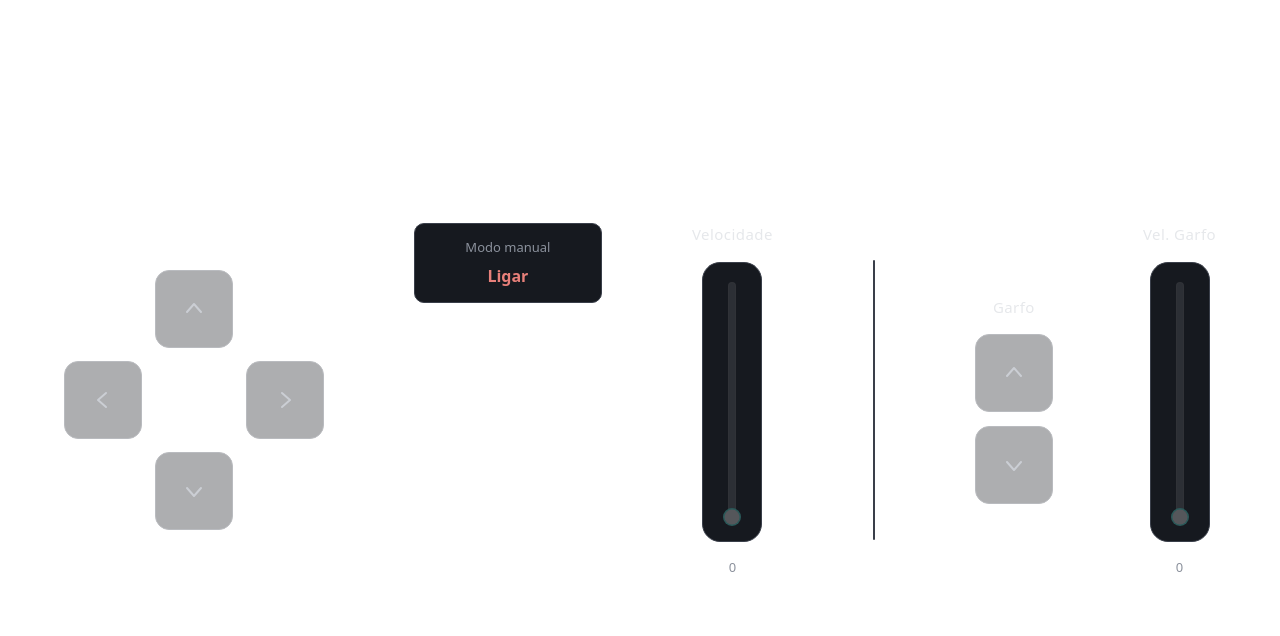
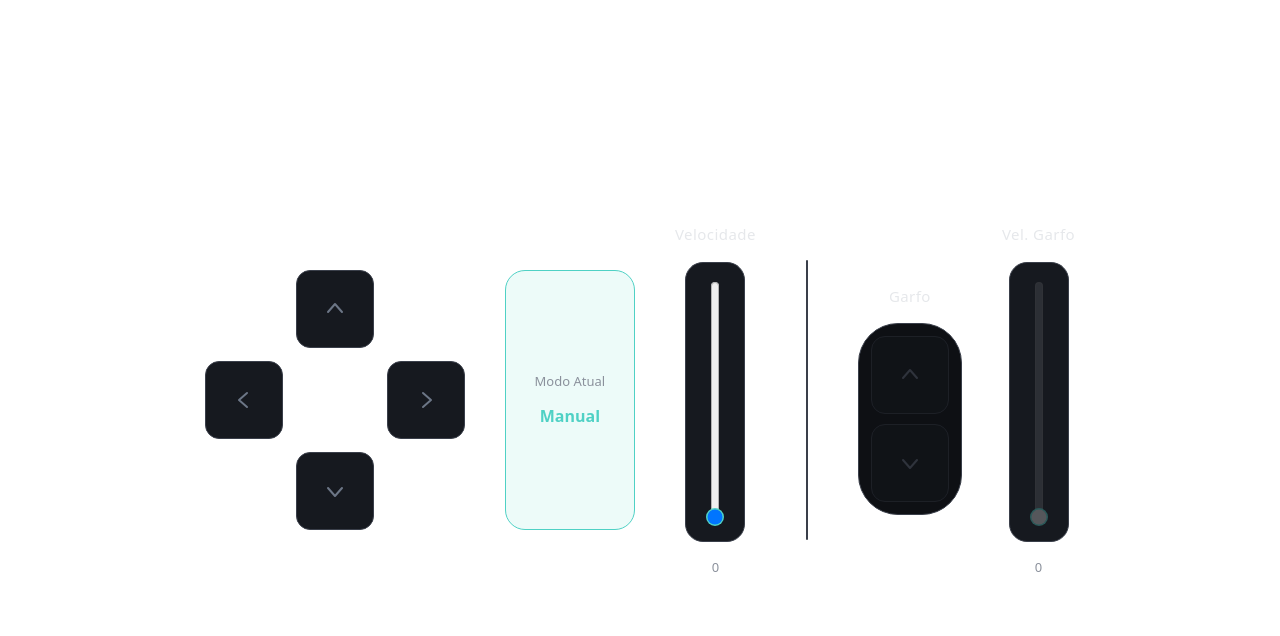
Before and after one commit to newtoncp2/Fork-Lift---ENG4061, a Flask app: page / in a window 1280 px wide. Shown: the top 636 px of the page. Run offline with Flask 3, Linux system fonts and the light colour scheme; some libraries are stand-ins or nearby versions.

Commit message:
altera payload e modo

```diff
--- a/python/server/static/css/menu.css
+++ b/python/server/static/css/menu.css
@@ -24,7 +24,7 @@ body{
 .stage{
   display:flex;
   align-items:center;
-  gap: 90px;
+  gap: 40px; /* Reduzido para agrupar melhor os elementos */
   padding: 60px;
 }
 
@@ -54,21 +54,21 @@ body{
   transition: stroke .15s ease;
 }
 
-.dbtn:hover{
+.dbtn:hover:not(:disabled){
   border-color: var(--accent);
 }
-.dbtn:hover svg{
+.dbtn:hover:not(:disabled) svg{
   stroke: var(--accent);
 }
 
-.dbtn:active,
-.dbtn.is-active{
+.dbtn:active:not(:disabled),
+.dbtn.is-active:not(:disabled){
   background: rgba(79, 209, 197, 0.12);
   border-color: var(--accent);
   transform: scale(0.94);
 }
-.dbtn:active svg,
-.dbtn.is-active svg{
+.dbtn:active:not(:disabled) svg,
+.dbtn.is-active:not(:disabled) svg{
   stroke: var(--accent);
 }
 
@@ -82,20 +82,20 @@ body{
 .dbtn.left  { left: 0;   top: 50%;  transform: translateY(-50%); }
 .dbtn.right { right: 0;  top: 50%;  transform: translateY(-50%); }
 
-/* ---------- MODO MANUAL ---------- */
-.manual-toggle{
-  align-self: flex-start;
-  margin-top: 0;
-  width: 188px;
+/* ---------- SELETOR DE MODO (3 ESTADOS) ---------- */
+.manual-toggle {
+  width: 130px;
+  height: 260px; /* Mesma altura aproximada dos sliders */
   padding: 14px 10px;
   background: var(--panel);
   border: 1px solid var(--line);
-  border-radius: 10px;
+  border-radius: 20px;
   cursor: pointer;
-  display:flex;
+  display: flex;
   flex-direction: column;
-  align-items:center;
-  gap: 6px;
+  align-items: center;
+  justify-content: center;
+  gap: 12px;
   transition: border-color .15s ease, background .15s ease;
 }
 
@@ -109,10 +109,7 @@ body{
   font-weight: 600;
   text-transform: capitalize;
   color: var(--text);
-}
-
-.manual-toggle:hover{
-  border-color: var(--accent);
+  transition: color .15s ease;
 }
 
 .manual-toggle:focus-visible{
@@ -120,21 +117,43 @@ body{
   outline-offset: 2px;
 }
 
-/* desligado = vermelho/atenção (precisa ligar antes de usar os controles) */
-.manual-toggle[data-manual="false"] .manual-toggle-action{
-  color: #e8807a;
-}
-
-/* ligado = verde/ativo */
-.manual-toggle[data-manual="true"]{
+/* Modo 0 (Manual) = Verde/Ativo */
+.manual-toggle[data-mode="0"]{
   border-color: var(--accent);
   background: rgba(79, 209, 197, 0.10);
 }
-.manual-toggle[data-manual="true"] .manual-toggle-action{
+.manual-toggle[data-mode="0"] .manual-toggle-action{
   color: var(--accent);
 }
+.manual-toggle[data-mode="0"]:hover {
+  border-color: #38b2a6; /* Tom levemente mais escuro ao passar o mouse */
+}
 
-/* ---------- CONTROLES BLOQUEADOS (modo manual desligado) ---------- */
+/* Modo 1 (Autônomo) = Vermelho/Bloqueado */
+.manual-toggle[data-mode="1"]{
+  border-color: #e8807a;
+  background: rgba(232, 128, 122, 0.10);
+}
+.manual-toggle[data-mode="1"] .manual-toggle-action{
+  color: #e8807a;
+}
+.manual-toggle[data-mode="1"]:hover {
+  border-color: #d76a64;
+}
+
+/* Modo 3 (Garra) = Laranja/Amarelo */
+.manual-toggle[data-mode="3"]{
+  border-color: #f6ad55;
+  background: rgba(246, 173, 85, 0.10);
+}
+.manual-toggle[data-mode="3"] .manual-toggle-action{
+  color: #f6ad55;
+}
+.manual-toggle[data-mode="3"]:hover {
+  border-color: #ed9b3a;
+}
+
+/* ---------- CONTROLES BLOQUEADOS ---------- */
 .dbtn:disabled,
 .vslider:disabled{
   opacity: 0.35;
@@ -226,6 +245,7 @@ input[type="range"].vslider::-moz-range-thumb{
   text-align:center;
 }
 
+/* ---------- DIVISÓRIA ---------- */
 .vertical-divider {
   width: 2px;
   height: 280px;
@@ -234,6 +254,7 @@ input[type="range"].vslider::-moz-range-thumb{
   border-radius: 2px;
 }
 
+/* ---------- CONTROLES DO GARFO ---------- */
 .fork-dpad {
   display: flex;
   flex-direction: column;
@@ -242,26 +263,26 @@ input[type="range"].vslider::-moz-range-thumb{
 }
 
 .fork-buttons {
-  position: relative;
-  width: 78px;
-  height: 170px; /* Espaço exato para dois botões empilhados */
+  display: flex;
+  flex-direction: column;
+  gap: 10px;
+  background: var(--bg); /* Fundo da cápsula */
+  border: 1px solid var(--line); /* Borda ao redor dos dois botões */
+  padding: 12px;
+  border-radius: 40px; /* Arredondamento perfeito da pílula */
 }
 
-/* Anula o translateX herdado dos botões principais */
+/* Anula o position absolute que esses botões herdaram do D-Pad principal */
 .fork-buttons .dbtn {
-  left: 0;
+  position: relative;
+  left: auto;
+  top: auto;
+  bottom: auto;
   transform: none;
 }
 
-.fork-buttons .dbtn:active,
-.fork-buttons .dbtn.is-active {
-  transform: scale(0.94); /* Mantém o efeito de clique sem deslocar o botão */
+/* Mantém a animação de clique funcionando sem deslocar o botão da pílula */
+.fork-buttons .dbtn:active:not(:disabled),
+.fork-buttons .dbtn.is-active:not(:disabled) {
+  transform: scale(0.94);
 }
-
-.fork-buttons .fork-up {
-  top: 0;
-}
-
-.fork-buttons .fork-down {
-  bottom: 0;
-}
--- a/python/server/static/js/menu.js
+++ b/python/server/static/js/menu.js
@@ -1,126 +1,153 @@
-console.log("JS carregado!")
+console.log("JS carregado!");
 
+// Modos: 0 = Manual (dpad + velocidade), 1 = Autônomo (tudo travado), 3 = Garra (fork-dpad + velocidade)
 let dadosMovimento = {
-  modo : false,
+  modo: 0,
   direcao: "",
-  velocidade: 0,
-  direcaoGarfo: "",
-  velocidadeGarfo: 0
+  velocidade: 0
 };
 
-// Referências dos elementos principais
-const manualToggle = document.getElementById('manualToggle');
-const manualToggleAction = document.getElementById('manualToggleAction');
+// Referências
+const modeToggle = document.getElementById('modeToggle');
+const modeToggleAction = document.getElementById('modeToggleAction');
 const dpadButtons = document.querySelectorAll('.dbtn');
 const speedInput = document.getElementById('speed');
 const speedValue = document.getElementById('speedValue');
-
-// Referências dos novos elementos do garfo
 const forkSpeedInput = document.getElementById('forkSpeed');
 const forkSpeedValue = document.getElementById('forkSpeedValue');
 
-// Modo manual: liga/desliga e bloqueia os demais controles quando desligado
-function setManualMode(isOn){
-  manualToggle.dataset.manual = isOn;
-  manualToggle.setAttribute('aria-pressed', isOn);
-  manualToggleAction.textContent = isOn ? 'desligar' : 'ligar';
+// Botões do dpad principal (movimento) e do garfo, separados
+const moveButtons = document.querySelectorAll('.dpad .dbtn');
+const forkButtons = document.querySelectorAll('.fork-buttons .dbtn');
 
-  dpadButtons.forEach(btn => btn.disabled = !isOn);
-  speedInput.disabled = !isOn;
-  forkSpeedInput.disabled = !isOn; // Destrava também o slider do garfo
+// Função que aplica as regras de cada modo
+function setMode(newMode) {
+  dadosMovimento.modo = newMode;
+  modeToggle.dataset.mode = newMode;
 
-  // Envie esse valor (true/false) junto com as outras informações da requisição
-  console.log('Modo manual:', isOn);
+  let moveEnabled = false;
+  let forkEnabled = false;
+
+  if (newMode === 0) {
+    modeToggleAction.textContent = "Manual";
+    moveEnabled = true;
+  } else if (newMode === 1) {
+    modeToggleAction.textContent = "Autônomo";
+    // tudo travado
+  } else if (newMode === 3) {
+    modeToggleAction.textContent = "Garra";
+    forkEnabled = true;
   }
 
+  // Habilita/desabilita cada conjunto de controles de acordo com o modo
+  moveButtons.forEach(btn => btn.disabled = !moveEnabled);
+  forkButtons.forEach(btn => btn.disabled = !forkEnabled);
+  speedInput.disabled = !moveEnabled;
+  forkSpeedInput.disabled = !forkEnabled;
+
+  // Zera o slider e o valor exibido do controle que ficou desabilitado,
+  // para não carregar um valor "fantasma" de um modo anterior
+  if (!moveEnabled) {
+    speedInput.value = 0;
+    speedValue.textContent = "0";
+  }
+  if (!forkEnabled) {
+    forkSpeedInput.value = 0;
+    forkSpeedValue.textContent = "0";
+  }
+
+  // Como trocamos de modo, a velocidade e a direção antigas não fazem
+  // mais sentido para o novo contexto
+  dadosMovimento.velocidade = 0;
+  dadosMovimento.direcao = "";
+}
+
+// Lógica de ciclo de modos no clique
+modeToggle.addEventListener('click', () => {
+  let currentMode = dadosMovimento.modo;
+  let nextMode;
+
+  if (currentMode === 0) nextMode = 1;
+  else if (currentMode === 1) nextMode = 3;
+  else if (currentMode === 3) nextMode = 0;
+
+  setMode(nextMode);
+  console.log('Modo alterado para:', nextMode);
+  enviaDados();
+});
+
+// Inicializa a tela no estado correto
+setMode(0);
+
 document.addEventListener('keydown', (event) => {
+  const modo = dadosMovimento.modo;
 
-  if (manualToggle.dataset.manual !== 'true')
-    return;
+  // Autônomo: teclado não faz nada
+  if (modo === 1) return;
 
-  switch(event.key) {
+  switch (event.key) {
     case 'ArrowUp':
     case 'w':
+      if (modo !== 0) return; // só no modo Manual
       dadosMovimento.direcao = 'up';
       break;
-
     case 'ArrowDown':
     case 's':
+      if (modo !== 0) return;
       dadosMovimento.direcao = 'down';
       break;
-
     case 'ArrowLeft':
     case 'a':
+      if (modo !== 0) return;
       dadosMovimento.direcao = 'left';
       break;
-
     case 'ArrowRight':
     case 'd':
+      if (modo !== 0) return;
       dadosMovimento.direcao = 'right';
       break;
-
-    // Atalhos extras para o garfo (Q = Sobe, E = Desce)
     case 'q':
-      dadosMovimento.direcaoGarfo = 'fork-up';
+      if (modo !== 3) return; // só no modo Garra
+      dadosMovimento.direcao = 'fork-up';
       break;
-
     case 'e':
-      dadosMovimento.direcaoGarfo = 'down';
+      if (modo !== 3) return;
+      dadosMovimento.direcao = 'fork-down';
       break;
-
     default:
       return;
   }
-
   enviaDados();
 });
 
-manualToggle.addEventListener('click', () => {
-  const isOn = manualToggle.dataset.manual === 'true';
-  setManualMode(!isOn);
-  dadosMovimento.modo = !isOn;
-  console.log(!isOn);
-  enviaDados();
-});
-
-// Botões direcionais
-document.querySelectorAll('.dbtn').forEach(btn => {
+// Cliques nos botões do dpad (movimento) e do garfo
+dpadButtons.forEach(btn => {
   btn.addEventListener('click', () => {
-    const direcaoPressionada = btn.dataset.dir;
-
-    // Se o data-dir começar com "fork-", é comando do garfo
-    if (direcaoPressionada.startsWith('fork-')) {
-      // Remove o "fork-" do nome para enviar apenas "up" ou "down"
-      dadosMovimento.direcaoGarfo = direcaoPressionada.replace('fork-', '');
-      console.log('Garfo:', dadosMovimento.direcaoGarfo);
-    } else {
-      // Se não, é comando das rodas
-      dadosMovimento.direcao = direcaoPressionada;
-      console.log('Rodas:', dadosMovimento.direcao);
-    }
-
+    dadosMovimento.direcao = btn.dataset.dir;
+    console.log('Direção pressionada:', dadosMovimento.direcao);
     enviaDados();
   });
 });
 
-// Slider de velocidade principal
+// Slider de velocidade das rodas — só atualiza dadosMovimento no modo Manual
 speedInput.addEventListener('input', () => {
   speedValue.textContent = speedInput.value;
-  dadosMovimento.velocidade = parseInt(speedInput.value); // Convertido para Inteiro
-  console.log('Velocidade:', speedInput.value);
-  enviaDados()
+  if (dadosMovimento.modo !== 0) return;
+  dadosMovimento.velocidade = parseInt(speedInput.value);
+  console.log('Velocidade das Rodas:', speedInput.value);
+  enviaDados();
 });
 
-// Slider de velocidade do garfo
+// Slider de velocidade do garfo — só atualiza dadosMovimento no modo Garra
 forkSpeedInput.addEventListener('input', () => {
   forkSpeedValue.textContent = forkSpeedInput.value;
-  dadosMovimento.velocidadeGarfo = parseInt(forkSpeedInput.value); // Convertido para Inteiro
-  console.log('Velocidade Garfo:', forkSpeedInput.value);
-  enviaDados()
+  if (dadosMovimento.modo !== 3) return;
+  dadosMovimento.velocidade = parseInt(forkSpeedInput.value);
+  console.log('Velocidade do Garfo:', forkSpeedInput.value);
+  enviaDados();
 });
 
-function enviaDados()
-{
+function enviaDados() {
   fetch('/', {
     method: 'POST',
     headers: {
--- a/python/server/templates/menu.html
+++ b/python/server/templates/menu.html
@@ -11,29 +11,29 @@
     <div class="stage">
 
         <div class="dpad">
-            <button class="dbtn up" data-dir="up" aria-label="Mover para cima" disabled>
+            <button class="dbtn up" data-dir="up" aria-label="Mover para cima">
                 <svg width="28" height="28" viewBox="0 0 28 28"><path d="M7 17 L14 9 L21 17" fill="none" stroke-width="2" stroke-linecap="round" stroke-linejoin="round"/></svg>
             </button>
-            <button class="dbtn left" data-dir="left" aria-label="Mover para esquerda" disabled>
+            <button class="dbtn left" data-dir="left" aria-label="Mover para esquerda">
                 <svg width="28" height="28" viewBox="0 0 28 28"><path d="M17 7 L9 14 L17 21" fill="none" stroke-width="2" stroke-linecap="round" stroke-linejoin="round"/></svg>
             </button>
-            <button class="dbtn right" data-dir="right" aria-label="Mover para direita" disabled>
+            <button class="dbtn right" data-dir="right" aria-label="Mover para direita">
                 <svg width="28" height="28" viewBox="0 0 28 28"><path d="M11 7 L19 14 L11 21" fill="none" stroke-width="2" stroke-linecap="round" stroke-linejoin="round"/></svg>
             </button>
-            <button class="dbtn down" data-dir="down" aria-label="Mover para baixo" disabled>
+            <button class="dbtn down" data-dir="down" aria-label="Mover para baixo">
                 <svg width="28" height="28" viewBox="0 0 28 28"><path d="M7 11 L14 19 L21 11" fill="none" stroke-width="2" stroke-linecap="round" stroke-linejoin="round"/></svg>
             </button>
         </div>
 
-        <button class="manual-toggle" id="manualToggle" data-manual="false" aria-pressed="false">
-            <span class="manual-toggle-title">Modo manual</span>
-            <span class="manual-toggle-action" id="manualToggleAction">ligar</span>
+        <button class="manual-toggle" id="modeToggle" data-mode="0">
+            <span class="manual-toggle-title">Modo Atual</span>
+            <span class="manual-toggle-action" id="modeToggleAction">Manual</span>
         </button>
 
         <div class="speed-block">
             <div class="speed-label">Velocidade</div>
             <div class="speed-track-wrap">
-                <input class="vslider" type="range" min="0" max="100" value="0" id="speed" aria-label="Velocidade" disabled>
+                <input class="vslider" type="range" min="0" max="100" value="0" id="speed" aria-label="Velocidade">
             </div>
             <div class="speed-value" id="speedValue">0</div>
         </div>
@@ -43,10 +43,10 @@
         <div class="fork-dpad">
             <div class="speed-label">Garfo</div>
             <div class="fork-buttons">
-                <button class="dbtn fork-up" data-dir="fork-up" aria-label="Subir garfo" disabled>
+                <button class="dbtn fork-up" data-dir="fork-up" aria-label="Subir garfo">
                     <svg width="28" height="28" viewBox="0 0 28 28"><path d="M7 17 L14 9 L21 17" fill="none" stroke-width="2" stroke-linecap="round" stroke-linejoin="round"/></svg>
                 </button>
-                <button class="dbtn fork-down" data-dir="fork-down" aria-label="Descer garfo" disabled>
+                <button class="dbtn fork-down" data-dir="fork-down" aria-label="Descer garfo">
                     <svg width="28" height="28" viewBox="0 0 28 28"><path d="M7 11 L14 19 L21 11" fill="none" stroke-width="2" stroke-linecap="round" stroke-linejoin="round"/></svg>
                 </button>
             </div>
@@ -55,7 +55,7 @@
         <div class="speed-block">
             <div class="speed-label">Vel. Garfo</div>
             <div class="speed-track-wrap">
-                <input class="vslider" type="range" min="0" max="100" value="0" id="forkSpeed" aria-label="Velocidade do garfo" disabled>
+                <input class="vslider" type="range" min="0" max="100" value="0" id="forkSpeed" aria-label="Velocidade do garfo">
             </div>
             <div class="speed-value" id="forkSpeedValue">0</div>
         </div>
```
Lines whose indentation alone changed are shown as unchanged.
